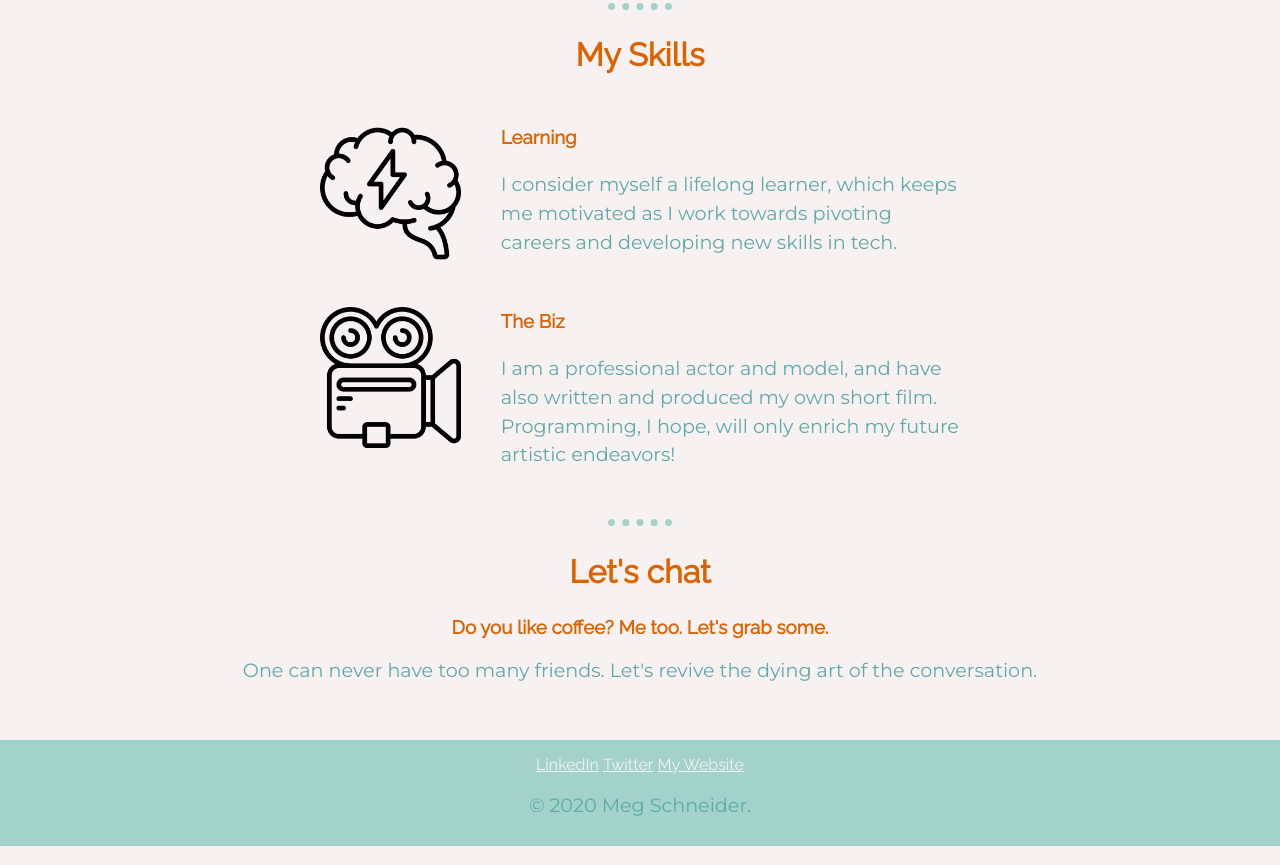
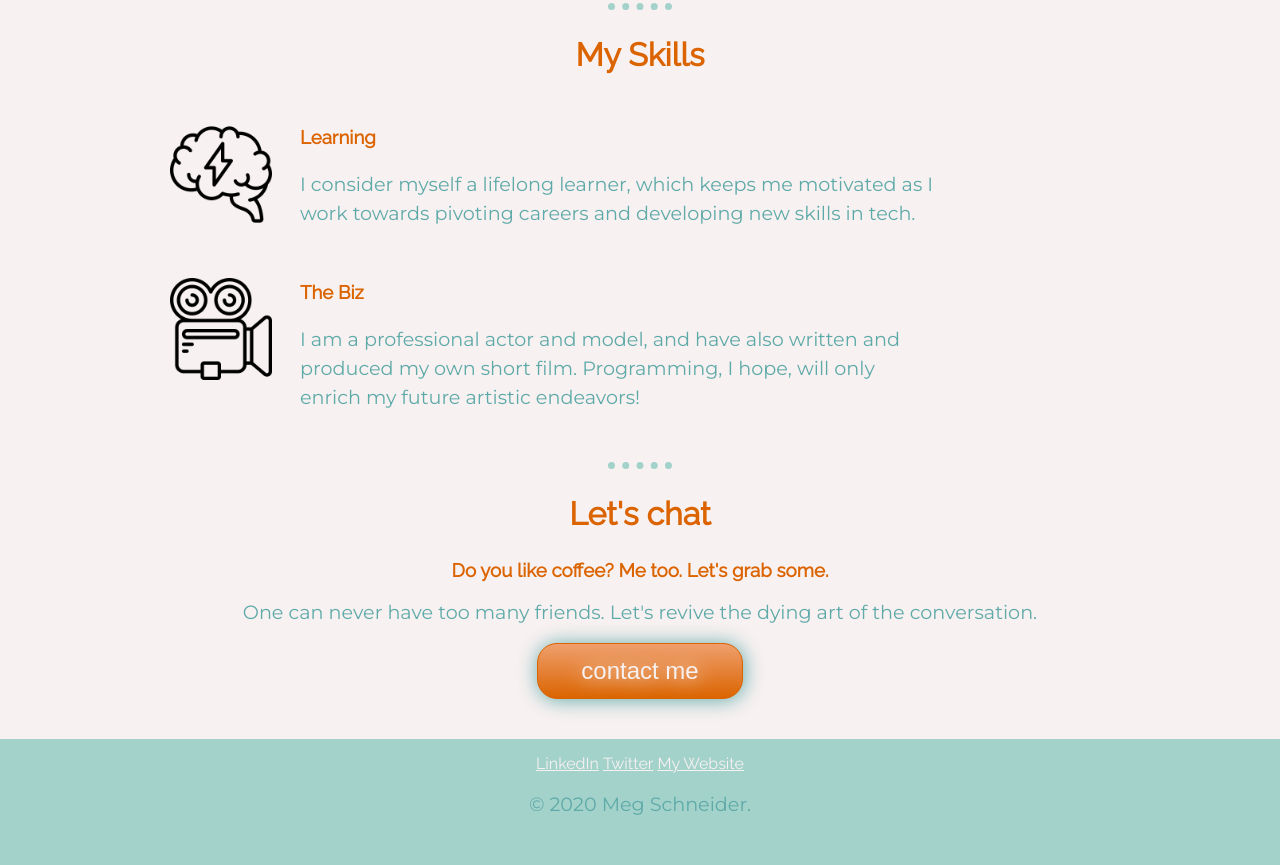
Before and after one commit to meg-schneider/personal-site, a plain HTML site: page index.html in a window 1280 px wide. Shown: the part 960-1825 px from the top of the page. Drawn offline with Linux system fonts and the light colour scheme.

Commit message:
no more float on img/ contact button add
changed images to absolute position rather than floating them

```diff
--- a/CSS/styles.css
+++ b/CSS/styles.css
@@ -53,7 +53,7 @@ hr {
 
 .skill-row {
   width: 50%;
-  margin: 50px auto 50px auto;
+  margin: 50px auto 50px 300px;
   text-align: left;
   line-height: 1.5;
 }
@@ -71,12 +71,13 @@ hr {
   padding-top: 40px;
   padding-bottom: 20px;
   margin-top: 0;
+  margin-bottom: 20px;
 }
 
 .bottom-container {
   background-color: #a3d2ca;
   padding-top: 15px;
-  padding-bottom: 10px;
+  padding-bottom: 30px;
 }
 
 .bottom-cloud {
@@ -93,8 +94,57 @@ hr {
   width: 10%;
 }
 
-.skills img {
-  width: 22%;
-  float: left;
-  margin-right: 40px;
+.brain {
+  width: 8%;
+  position: absolute;
+  left: 170px;
 }
+
+.camera {
+  width: 8%;
+  position: absolute;
+  left: 170px;
+}
+
+.contact-button {
+   background: #EF9F6D;
+   background-image: -webkit-linear-gradient(top, #EF9F6D, #DB6400);
+   background-image: -moz-linear-gradient(top, #EF9F6D, #DB6400);
+   background-image: -ms-linear-gradient(top, #EF9F6D, #DB6400);
+   background-image: -o-linear-gradient(top, #EF9F6D, #DB6400);
+   background-image: -webkit-gradient(to bottom, #EF9F6D, #DB6400);
+   -webkit-border-radius: 20px;
+   -moz-border-radius: 20px;
+   border-radius: 20px;
+   height: 50px;
+   line-height: 50px;
+   color: #F8F1F1;
+   font-family: Arial;
+   width: 200px;
+   font-size: 24px;
+   font-weight: 100;
+   padding: 2px;
+   -webkit-box-shadow: 1px 1px 20px 0 #5EAAA8;
+   -moz-box-shadow: 1px 1px 20px 0 #5EAAA8;
+   box-shadow: 1px 1px 20px 0 #5EAAA8;
+   text-shadow: 1px 1px 20px #FFFFFF;
+   border: solid #DB6400 1px;
+   text-decoration: none;
+   display: inline-block;
+   cursor: pointer;
+   text-align: center;
+}
+
+.contact-button:hover {
+   border: solid #5EAAA8 1px;
+   background: #83E3E1;
+   background-image: -webkit-linear-gradient(top, #83E3E1, #5EAAA8);
+   background-image: -moz-linear-gradient(top, #83E3E1, #5EAAA8);
+   background-image: -ms-linear-gradient(top, #83E3E1, #5EAAA8);
+   background-image: -o-linear-gradient(top, #83E3E1, #5EAAA8);
+   background-image: -webkit-gradient(to bottom, #83E3E1, #5EAAA8);
+   -webkit-border-radius: 20px;
+   -moz-border-radius: 20px;
+   border-radius: 20px;
+   text-decoration: none;
+}
--- a/index.html
+++ b/index.html
@@ -3,7 +3,7 @@
   <head>
     <meta charset="utf-8">
     <title>Meg Schneider</title>
-    <link rel="stylesheet" href="CSS/styles.css">
+    <link rel="stylesheet" type="text/css" href="css/styles.css">
     <link rel="apple-touch-icon" sizes="180x180" href="apple-touch-icon.png">
     <link rel="icon" type="image/png" sizes="32x32" href="favicon-32x32.png">
     <link rel="icon" type="image/png" sizes="16x16" href="favicon-16x16.png">
@@ -51,15 +51,15 @@
         <h2>Let's chat</h2>
         <h3>Do you like coffee? Me too. Let's grab some.</h3>
         <p>One can never have too many friends. Let's revive the dying art of the conversation.</p>
-        <a class="btn" href="mailto:megschneider616@gmail.com">CONTACT ME</a>
+        <a href="#" class="contact-button">contact me<a href="mailto:megschneider616@gmail.com"></a></a>
       </div>
     </div>
 
 
     <div class="bottom-container">
-      <a class="footer-link" href="https://www.linkedin.com/in/schneidermeg/" target="_blank">LinkedIn</a>
-      <a class="footer-link" href="https://twitter.com/meg_schneider" target="_blank">Twitter</a>
-      <a class="footer-link" href="http://www.meg-schneider.com/" target="_blank">My Website</a>
+      <a class="footer-link" href="https://www.linkedin.com/in/schneidermeg/">LinkedIn</a>
+      <a class="footer-link" href="https://twitter.com/meg_schneider">Twitter</a>
+      <a class="footer-link" href="http://www.meg-schneider.com/">My Website</a>
       <p>© 2020 Meg Schneider.</p>
     </div>
 
```
